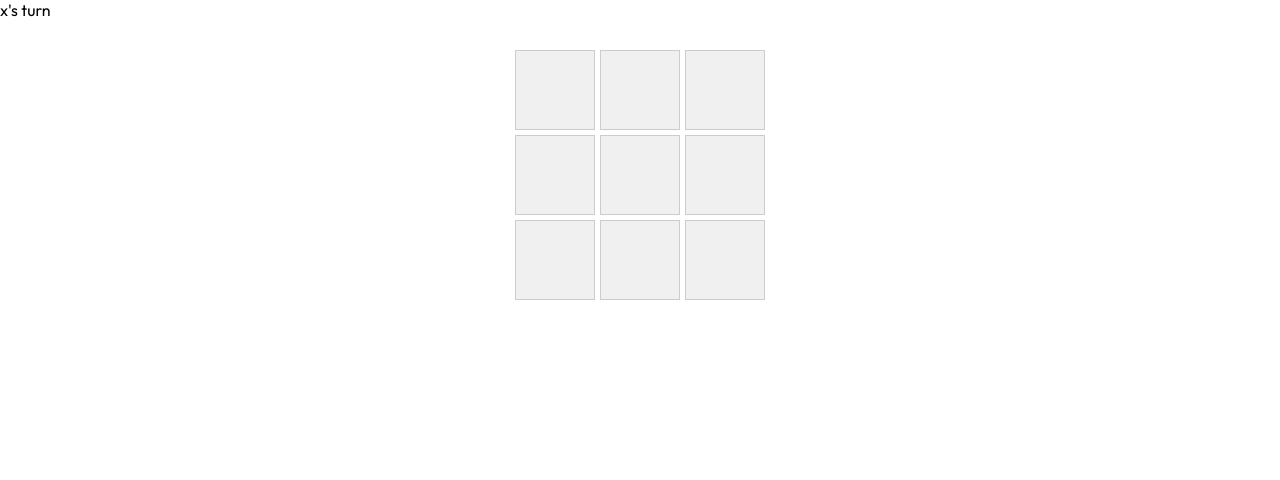
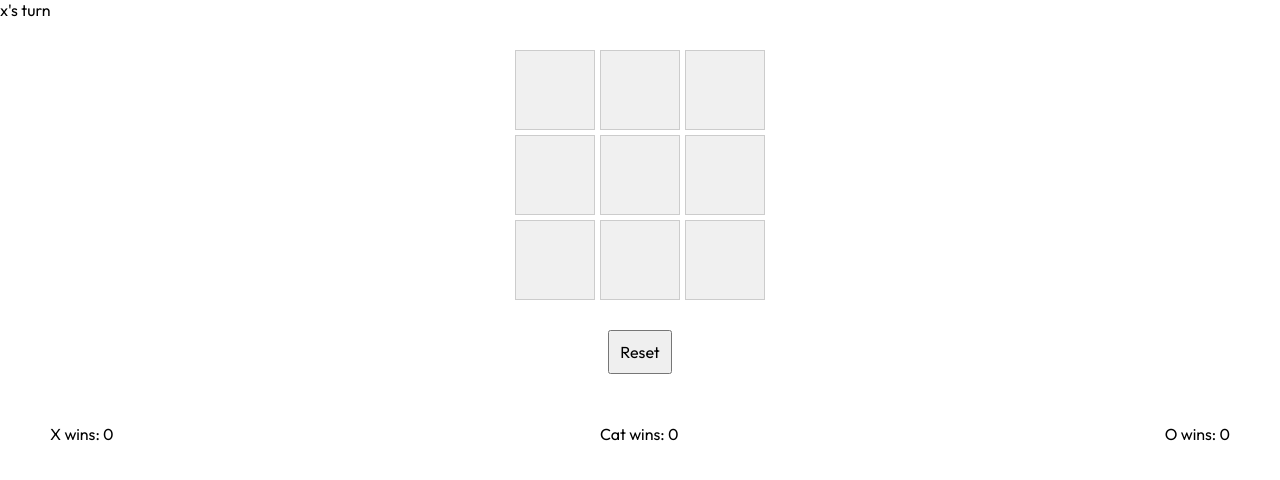
Before and after one commit to JHughesSUTA/tic-tac-toe-25, a React (Vite) app: page / in a window 1280 px wide. Shown: the top 480 px of the page. Built offline with nearby package versions, Linux system fonts and the light colour scheme.

Commit message:
refactor game vs player

```diff
--- a/src/App.jsx
+++ b/src/App.jsx
@@ -1,11 +1,11 @@
-// import GameVsPlayer from "./components/GameVsPlayer";
+import GameVsPlayer from "./components/GameVsPlayer";
 import GameVsComputer from "./components/GameVsComputer";
 
 function App() {
   return (
     <>
-      {/* <GameVsPlayer /> */}
-      <GameVsComputer />
+      <GameVsPlayer />
+      {/* <GameVsComputer /> */}
     </>
   );
 }
--- a/src/components/GameVsComputer.jsx
+++ b/src/components/GameVsComputer.jsx
@@ -29,6 +29,9 @@ const GameVsComputer = () => {
   const [board, setBoard] = useState(startingBoard);
   const [gameActive, setGameActive] = useState(true);
   const [turn, setTurn] = useState("x");
+  const [xWins, setXWins] = useState(0);
+  const [oWins, setOWins] = useState(0);
+  const [catWins, setCatWins] = useState(0);
 
   const checkForDraw = (board) => {
     if (board.every((cell) => cell !== null)) {
@@ -140,6 +143,24 @@ const GameVsComputer = () => {
           </button>
         ))}
       </div>
+      <button
+        style={{
+          display: "block",
+          marginLeft: "auto",
+          marginRight: "auto",
+          padding: "10px",
+        }}
+      >
+        Reset
+      </button>
+      <div
+        className="info"
+        style={{ display: "flex", justifyContent: "space-between", padding: "50px" }}
+      >
+        <div className="x-wins">{`X wins: ${xWins}`}</div>
+        <div className="cat-wins">{`Cat wins: ${catWins}`}</div>
+        <div className="o-wins">{`O wins: ${oWins}`}</div>
+      </div>
     </>
   );
 };
--- a/src/components/GameVsPlayer.jsx
+++ b/src/components/GameVsPlayer.jsx
@@ -1,13 +1,7 @@
+import { useEffect, useState } from "react";
 import "../components/Game.scss";
-import { useState, useEffect } from "react";
 
 const startingBoard = [null, null, null, null, null, null, null, null, null];
-
-const GameVsPlayer = () => {
-  const [turn, setTurn] = useState("x");
-  const [board, setBoard] = useState(startingBoard);
-  const [gameActive, setGameActive] = useState(true);
-
 const lines = [
   [0, 1, 2],
   [3, 4, 5],
@@ -19,53 +13,52 @@ const GameVsPlayer = () => {
   [2, 4, 6],
 ];
 
-  const resetBoard = () => {
-    setBoard(startingBoard);
-    setTurn("x");
+const checkForWinner = (board) => {
+  for (const line of lines) {
+    // assign each index of the current array to a variable
+    const [a, b, c] = line;
+    // check against board if it's a winner
+    if (board[a] && board[a] === board[b] && board[a] === board[c]) {
+      return board[a];
+    }
+  }
+  return null;
 };
 
+const GameVsPlayer = () => {
+  const [board, setBoard] = useState(startingBoard);
+  const [gameActive, setGameActive] = useState(true);
+  const [turn, setTurn] = useState("x");
+  const [xWins, setXWins] = useState(0);
+  const [oWins, setOWins] = useState(0);
+  const [catWins, setCatWins] = useState(0);
+
   const handleClick = (i) => {
-    if (board[i]) return;
-    setTurn((prevTurn) => (prevTurn === "x" ? "o" : "x"));
-    const newBoard = board.slice();
-    newBoard[i] = turn;
+    if (!gameActive || board[i]) return;
+
+    const newBoard = board.map((cell, index) => (index === i ? turn : cell));
+    const winner = checkForWinner(newBoard);
+
     setBoard(newBoard);
-  };
 
-  // const computeTurn = () => {
-  //   const newBoard = board.slice().map((cell) => cell !== null);
-
-  //   return newBoard;
-  // };
-
-  useEffect(() => {
-    let winnerFound = false;
-
-    lines.forEach((line) => {
-      if (
-        board[line[0]] &&
-        board[line[0]] === board[line[1]] &&
-        board[line[0]] === board[line[2]]
-      ) {
-        window.alert("WINNER WINNER CHICKEN DINNER");
-        resetBoard();
-        winnerFound = true;
+    if (winner) {
+      console.log(`${winner} wins!`);
+      setGameActive(false);
+      return;
     }
 
-      if (!winnerFound && board.every((cell) => cell !== null)) {
-        window.alert("IT'S A DRAW!");
+    if (newBoard.every((cell) => cell !== null)) {
+      console.log("The cat won!! ... meow");
+      setGameActive(false);
+      return;
+    }
 
-        resetBoard();
-        winnerFound = true;
-      }
-    });
-
-    // console.log(computeTurn());
-  }, [board]);
+    setTurn(turn === "x" ? "o" : "x");
+  };
 
   return (
     <>
-      <p>{`${turn}'s turn`}</p>
+      <div>{`${turn}'s turn`}</div>
       <div id="board">
         {board.map((cell, i) => (
           <button className="cell" key={i} onClick={() => handleClick(i)}>
@@ -73,6 +66,28 @@ const GameVsPlayer = () => {
           </button>
         ))}
       </div>
+      <button
+        style={{
+          display: "block",
+          marginLeft: "auto",
+          marginRight: "auto",
+          padding: "10px",
+        }}
+      >
+        Reset
+      </button>
+      <div
+        className="info"
+        style={{
+          display: "flex",
+          justifyContent: "space-between",
+          padding: "50px",
+        }}
+      >
+        <div className="x-wins">{`X wins: ${xWins}`}</div>
+        <div className="cat-wins">{`Cat wins: ${catWins}`}</div>
+        <div className="o-wins">{`O wins: ${oWins}`}</div>
+      </div>
     </>
   );
 };
```
Lines whose indentation alone changed are shown as unchanged.
